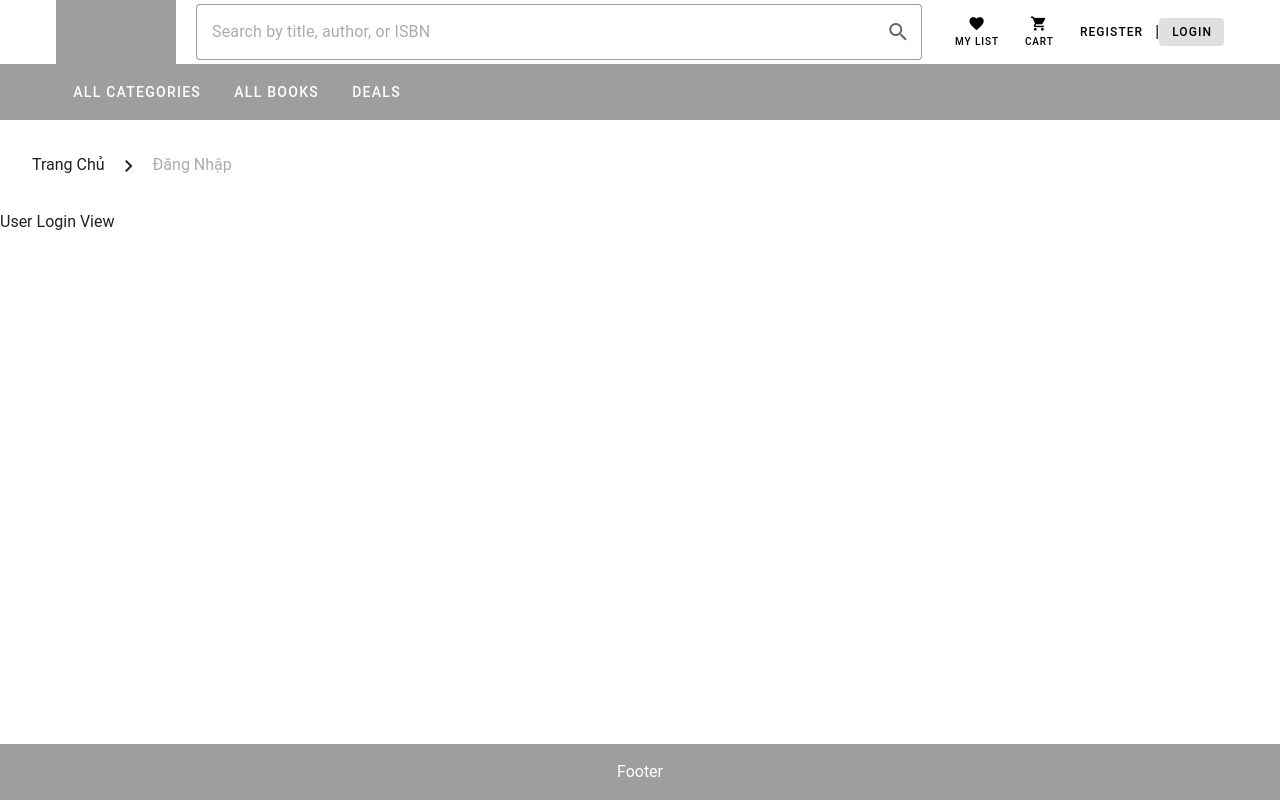
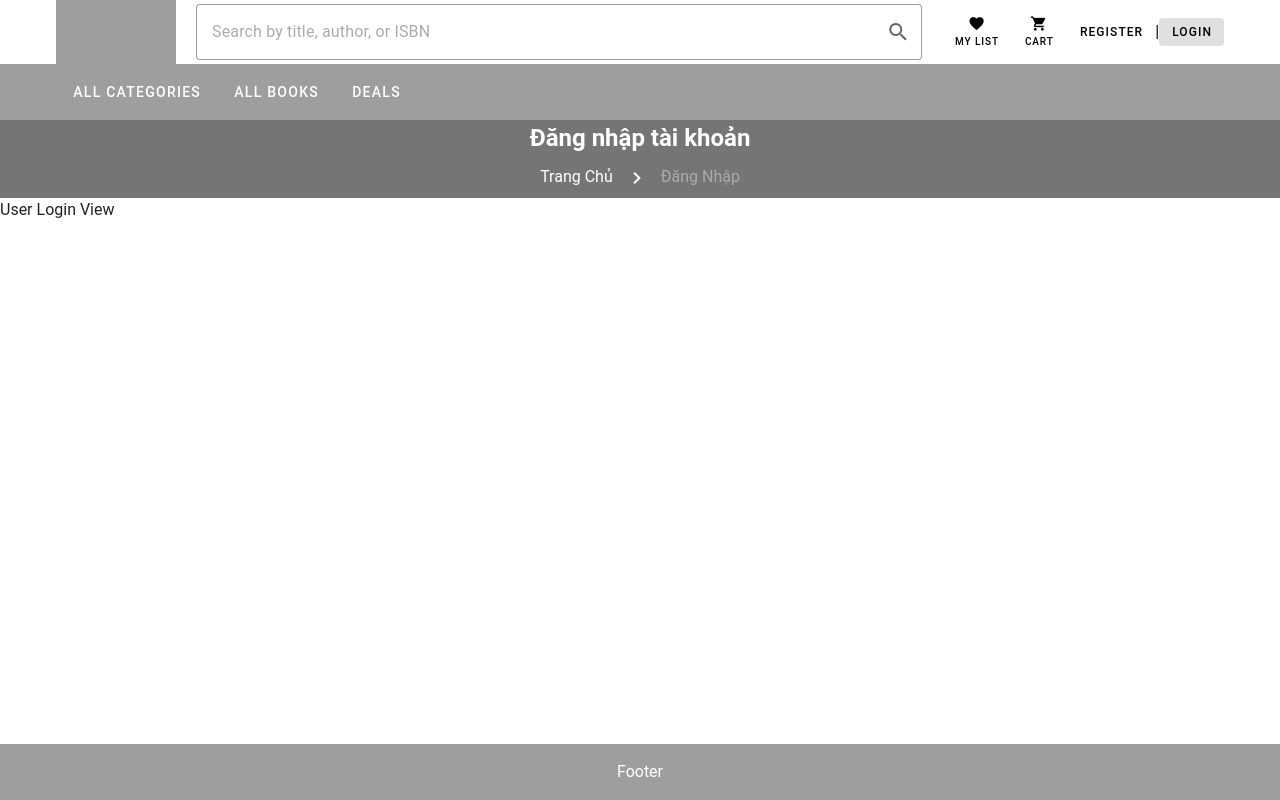
Before and after one commit to B5u2423/Bookstore-Website, a Vue app in the folder bookstore/src/fe/: page /login in a window 1280 px wide. Built offline with nearby package versions, Linux system fonts and the light colour scheme; grey boxes are pictures that could not be loaded.

Commit message:
minor fix to props

```diff
--- a/bookstore/src/fe/src/components/CommonLayout.vue
+++ b/bookstore/src/fe/src/components/CommonLayout.vue
@@ -3,12 +3,12 @@ import HeaderSection from '@/components/common/HeaderSection.vue'
 import FooterSection from '@/components/common/FooterSection.vue'
 import BreadCrumbs from './common/BreadCrumbs.vue';
 
-const props = defineProps(['items'])
+const props = defineProps(['prop'])
 </script>
 
 <template>
   <HeaderSection />
-  <BreadCrumbs :items="items" v-if="items?.length > 0"></BreadCrumbs>
+  <BreadCrumbs :prop="prop" v-if="prop?.items.length > 0"></BreadCrumbs>
   <slot></slot>
   <FooterSection />
 </template>
--- a/bookstore/src/fe/src/components/common/BreadCrumbs.vue
+++ b/bookstore/src/fe/src/components/common/BreadCrumbs.vue
@@ -1,10 +1,11 @@
 <script setup>
-const props = defineProps(['items'])
+const props = defineProps(['prop'])
 </script>
 
 <template>
-    <v-container fill-height fluid>
-      <v-breadcrumbs :items="items">
+    <v-container fill-height fluid class="pa-0" >
+      <h2 class="text-center bg-grey-darken-1">{{ prop.name }}</h2>
+      <v-breadcrumbs :items="prop.items" class="pa-2 justify-center align-center bg-grey-darken-1">
         <template v-slot:divider>
           <v-icon icon="mdi-chevron-right"></v-icon>
         </template>
--- a/bookstore/src/fe/src/views/UserLoginView.vue
+++ b/bookstore/src/fe/src/views/UserLoginView.vue
@@ -1,15 +1,17 @@
 <script setup>
 import CommonLayout from '@/components/CommonLayout.vue';
-import BreadCrumbs from '@/components/common/BreadCrumbs.vue';
 
-const items = [
+const prop = {
+  name: 'Đăng nhập tài khoản',
+  items: [
     { title: 'Trang Chủ', disabled: false, href: '/' },
     { title: 'Đăng Nhập', disabled: true, href: '/login' }
   ]
+}
 </script>
 
 <template>
-  <CommonLayout :items="items">
+  <CommonLayout :prop="prop">
     User Login View
   </CommonLayout>
 </template>
--- a/bookstore/src/fe/src/views/UserRegisterView.vue
+++ b/bookstore/src/fe/src/views/UserRegisterView.vue
@@ -1,13 +1,17 @@
 <script setup>
 import CommonLayout from '@/components/CommonLayout.vue';
-const items = [
+
+const prop = {
+  name: 'Đăng ký tài khoản',
+  items: [
     { title: 'Trang Chủ', disabled: false, href: '/' },
     { title: 'Đăng Ký', disabled: true, href: '/register' }
   ]
+}
 </script>
 
 <template>
-  <CommonLayout :items="items">
+  <CommonLayout :prop="prop">
     User Register View
   </CommonLayout>
 </template>
```
